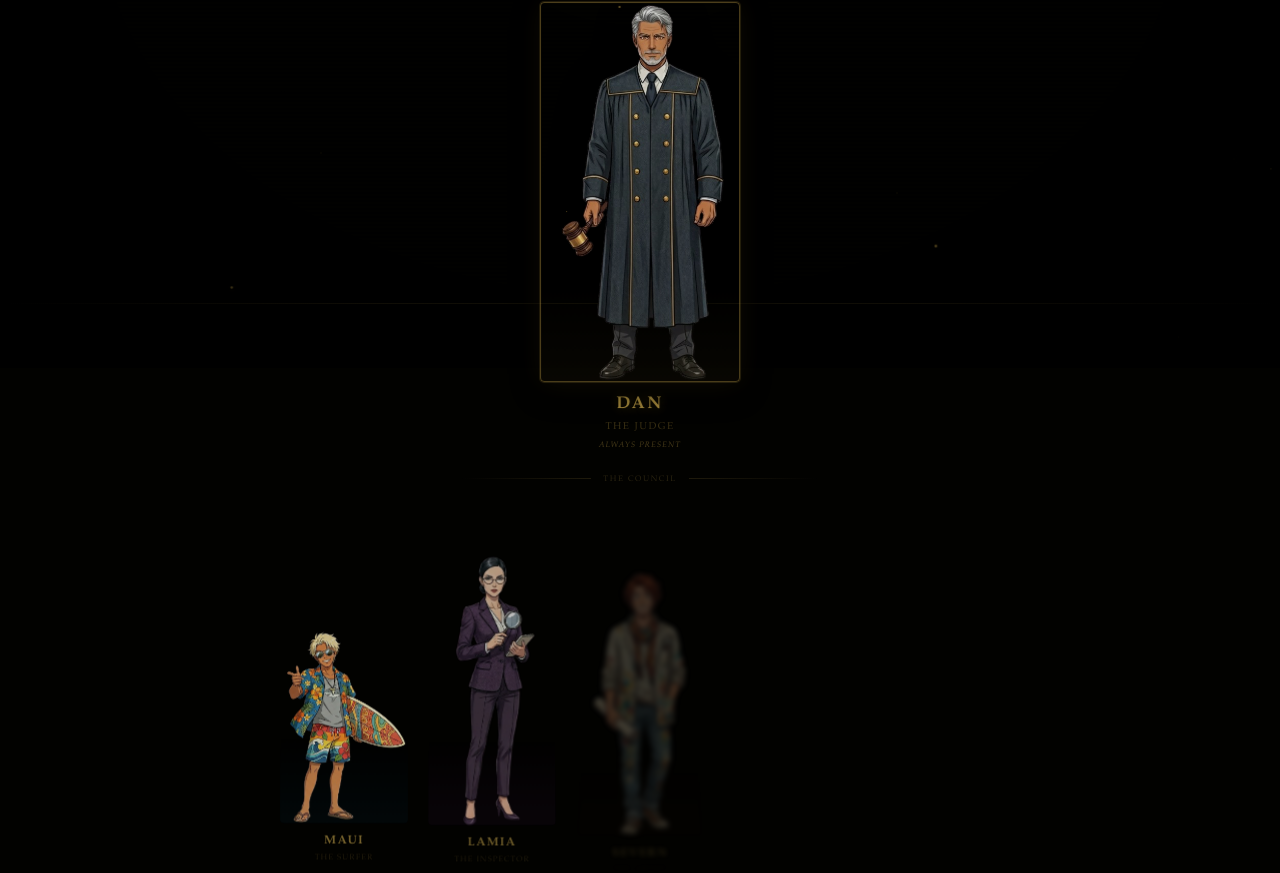
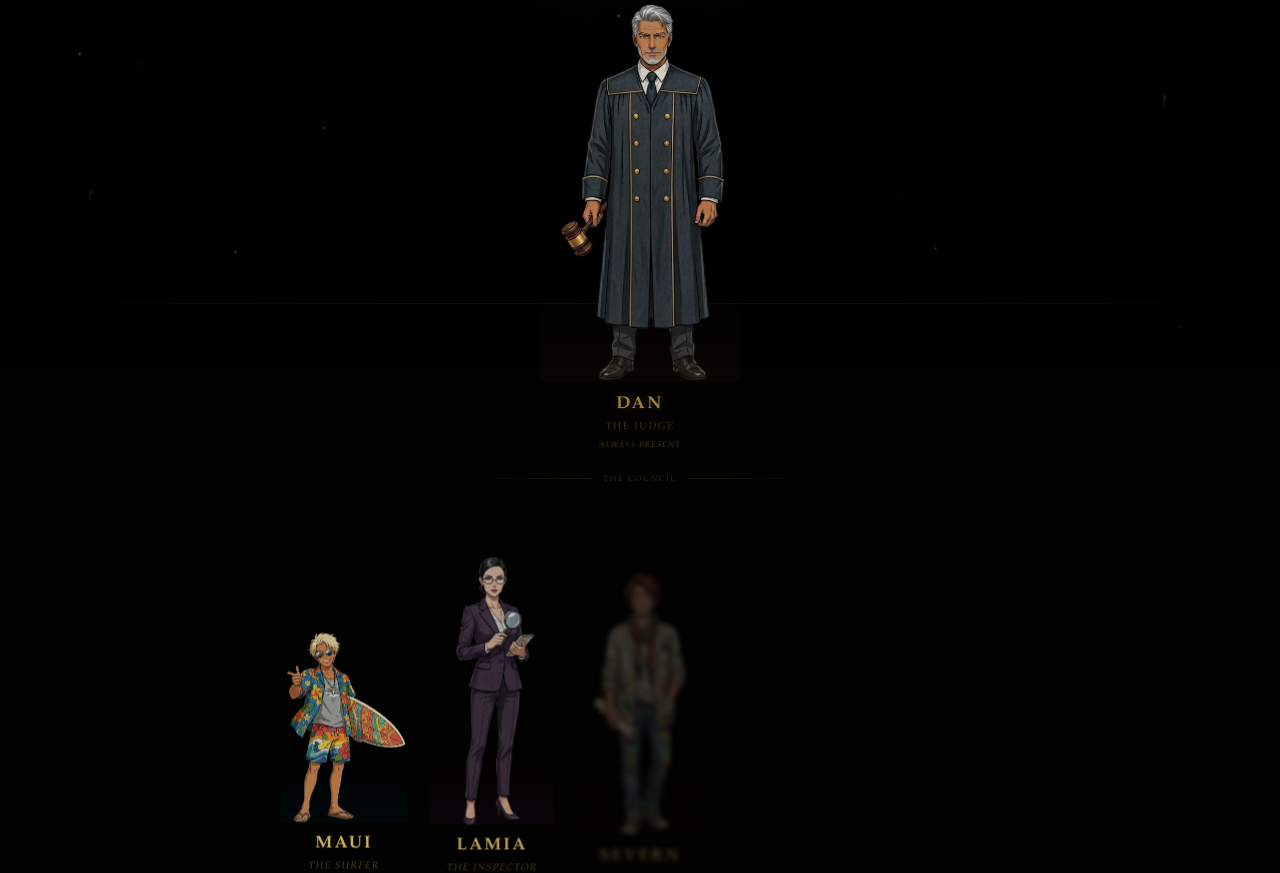
Before and after one commit to Maroto1401/CouncAIl, a React (Vite) app in the folder council-frontend/: page / in a window 1280 px wide. Shown: the part 432-1305 px from the top of the page. Built offline with nearby package versions, Linux system fonts and the light colour scheme; a web font is replaced by a local one.

Commit message:
fix landing: remove Dan border, scatter runes to edges, bigger brighter names

```diff
--- a/council-frontend/src/App.jsx
+++ b/council-frontend/src/App.jsx
@@ -763,17 +763,27 @@ const COUNCIL_DATA = [
 const RUNES = ["ᚠ","ᚢ","ᚦ","ᚨ","ᚱ","ᚲ","ᚷ","ᚹ","ᚺ","ᚾ","ᛁ","ᛃ","ᛇ","ᛈ","ᛉ","ᛊ","ᛏ","ᛒ","ᛖ","ᛗ","ᛚ","ᛜ","ᛞ","ᛟ"];
 
 const Particles = () => {
-  const particles = Array.from({length:28}, (_,i) => ({
-    id:i,
-    x: (i*37+11)%100,
-    y: (i*53+7)%100,
-    size: (i%3)+0.8,
-    delay: (i*1.3)%10,
-    duration: 10+(i%7),
-    opacity: 0.06+(i%5)*0.025,
-    isRune: i%5===0,
-    rune: RUNES[i%RUNES.length],
-  }));
+  // Distribute runes deliberately to edges, not centre
+  const edgeXPositions = [2,5,8,92,95,88,4,96,11,89,6,94,3,97,7,91];
+  const particles = Array.from({length:36}, (_,i) => {
+    const isRune = i%3===0;
+    const runeIdx = Math.floor(i/3);
+    // Runes: place along left edge (x 2-12) or right edge (x 88-98), full height
+    const x = isRune
+      ? (runeIdx%2===0 ? 2+(runeIdx*3.1)%10 : 88+(runeIdx*2.7)%10)
+      : (i*37+11)%100;
+    return {
+      id:i,
+      x,
+      y: (i*53+7)%100,
+      size: (i%3)+0.8,
+      delay: (i*1.1)%12,
+      duration: 12+(i%8),
+      opacity: isRune ? 0.09+(i%4)*0.02 : 0.055+(i%5)*0.022,
+      isRune,
+      rune: RUNES[i%RUNES.length],
+    };
+  });
 
   const fogLayers = [
     { y:"20%", dur:22, delay:0,   opacity:0.018 },
@@ -856,12 +866,13 @@ const Particles = () => {
         <div key={p.id} style={{
           position:"absolute",
           left:`${p.x}%`, top:`${p.y}%`,
-          fontSize:`${p.size*5+6}px`,
-          color:"rgba(201,168,76,0.5)",
+          fontSize:`${p.size*4+10}px`,
+          color:"rgba(201,168,76,0.65)",
           fontFamily:"serif",
           animation:`floatRune ${p.duration+4}s ease-in-out ${p.delay}s infinite`,
-          opacity:p.opacity*0.7,
+          opacity:p.opacity,
           userSelect:"none",
+          letterSpacing:"0.1em",
         }}>{p.rune}</div>
       ) : (
         <div key={p.id} style={{
@@ -945,7 +956,7 @@ const LandingPage = ({ onEnter }) => {
               return dan ? (
                 <div style={{ display:"flex", flexDirection:"column", alignItems:"center", marginBottom:"clamp(16px,3vw,28px)" }}>
                   <div onClick={() => setActiveChar(isDanActive ? null : danIdx)} style={{ cursor:"pointer", display:"flex", flexDirection:"column", alignItems:"center", gap:"10px", animation:"revealChar 0.7s cubic-bezier(0.16,1,0.3,1) 0ms forwards", opacity:0 }}>
-                    <div style={{ position:"relative", width:"clamp(130px,16vw,200px)", height:"clamp(240px,32vw,380px)", borderRadius:"4px", overflow:"hidden", border:`1px solid ${isDanActive ? dan.color+"99" : "rgba(201,168,76,0.4)"}`, background:"transparent", transition:"all 0.4s ease", boxShadow:isDanActive ? `0 0 0 1px ${dan.color}55, 0 0 60px ${dan.color}40, 0 12px 40px rgba(0,0,0,0.7)` : `0 0 0 1px rgba(201,168,76,0.15), 0 0 30px rgba(201,168,76,0.08), 0 8px 32px rgba(0,0,0,0.6)`, transform:isDanActive?"scale(1.05)":"scale(1)" }}>
+                    <div style={{ position:"relative", width:"clamp(130px,16vw,200px)", height:"clamp(240px,32vw,380px)", borderRadius:"4px", overflow:"hidden", border:"none", background:"transparent", transition:"all 0.4s ease", boxShadow:isDanActive ? `0 0 80px ${dan.color}35, 0 0 160px ${dan.color}12` : "none", transform:isDanActive?"scale(1.05)":"scale(1)" }}>
                       <img src={PORTRAIT_URLS["dan"]} alt="Dan" style={{ width:"100%", height:"100%", objectFit:"contain", objectPosition:"center bottom", filter:`brightness(${isDanActive?1:0.88}) drop-shadow(0 8px 20px rgba(0,0,0,0.5))`, transition:"all 0.5s ease" }} onError={e=>{e.target.style.display="none"}}/>
                       <div style={{ position:"absolute", bottom:0, left:0, right:0, height:"30%", background:`linear-gradient(to top, ${dan.color}15 0%, transparent 100%)`, opacity:isDanActive?1:0.5, transition:"opacity 0.4s" }}/>
                     </div>
@@ -998,11 +1009,11 @@ const LandingPage = ({ onEnter }) => {
                           opacity:isActive?1:0.3, transition:"opacity 0.5s" }}/>
                       </div>
                       <div style={{ textAlign:"center", transition:"all 0.4s" }}>
-                        <div style={{ fontSize:"clamp(9px,1.1vw,12px)", fontWeight:700,
-                          color: isActive ? m.color : anyActive ? "rgba(201,168,76,0.2)" : "rgba(201,168,76,0.6)",
-                          letterSpacing:"0.1em", textTransform:"uppercase", transition:"all 0.4s",
-                          textShadow: isActive ? `0 0 20px ${m.color}80` : "none" }}>{m.name}</div>
-                        <div style={{ fontSize:"clamp(6px,0.8vw,8px)", color:"rgba(201,168,76,0.18)", letterSpacing:"0.12em", textTransform:"uppercase", marginTop:"2px" }}>{m.title}</div>
+                        <div style={{ fontSize:"clamp(13px,1.5vw,17px)", fontWeight:700,
+                          color: isActive ? m.color : anyActive ? "rgba(201,168,76,0.3)" : "#d4b86a",
+                          letterSpacing:"0.12em", textTransform:"uppercase", transition:"all 0.4s",
+                          textShadow: isActive ? `0 0 24px ${m.color}, 0 0 8px ${m.color}80` : "0 0 10px rgba(201,168,76,0.15)" }}>{m.name}</div>
+                        <div style={{ fontSize:"clamp(8px,0.9vw,10px)", color:"rgba(201,168,76,0.42)", letterSpacing:"0.1em", textTransform:"uppercase", marginTop:"3px", fontStyle:"italic" }}>{m.title}</div>
                       </div>
                     </div>
                   );
```
